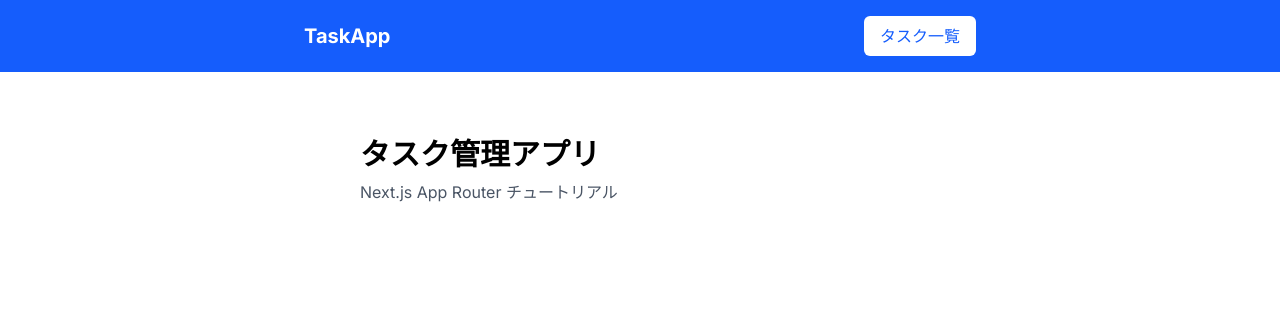
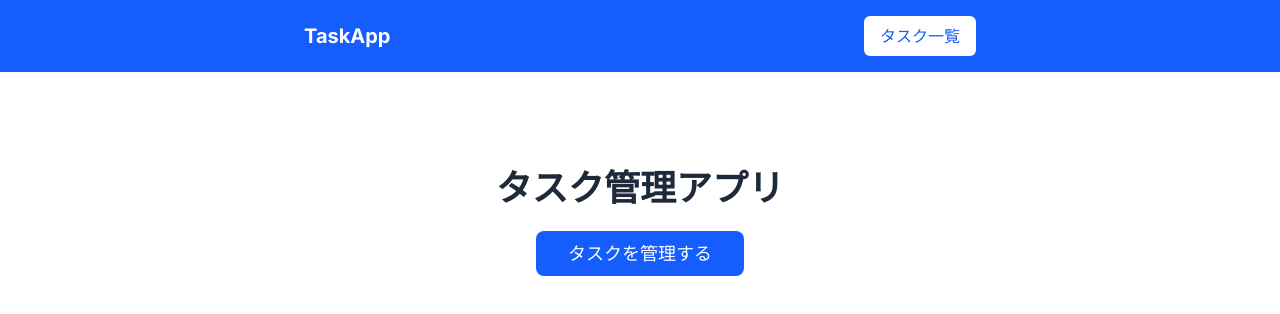
Before and after one commit to MovingPointP/task-manager, a Next.js app: page / in a window 1280 px wide. Shown: the top 314 px of the page. Built offline with nearby package versions, Linux system fonts and the light colour scheme.

Commit message:
update: ホームページの更新

```diff
--- a/app/page.tsx
+++ b/app/page.tsx
@@ -1,8 +1,17 @@
+import Link from "next/link";
+
 export default function Home() {
   return (
-    <main className="min-h-screen p-8">
-      <h1 className="text-3xl font-bold">タスク管理アプリ</h1>
-      <p className="mt-2 text-gray-600">Next.js App Router チュートリアル</p>
-    </main>
+    <div className="text-center py-16">
+      <h1 className="text-4xl font-bold text-gray-800 mb-8">
+        タスク管理アプリ
+      </h1>
+      <Link
+        href="/tasks"
+        className="bg-blue-600 text-white px-8 py-3 rounded-lg text-lg font-medium hover:bg-blue-700 transition"
+      >
+        タスクを管理する
+      </Link>
+    </div>
   );
 }
```
